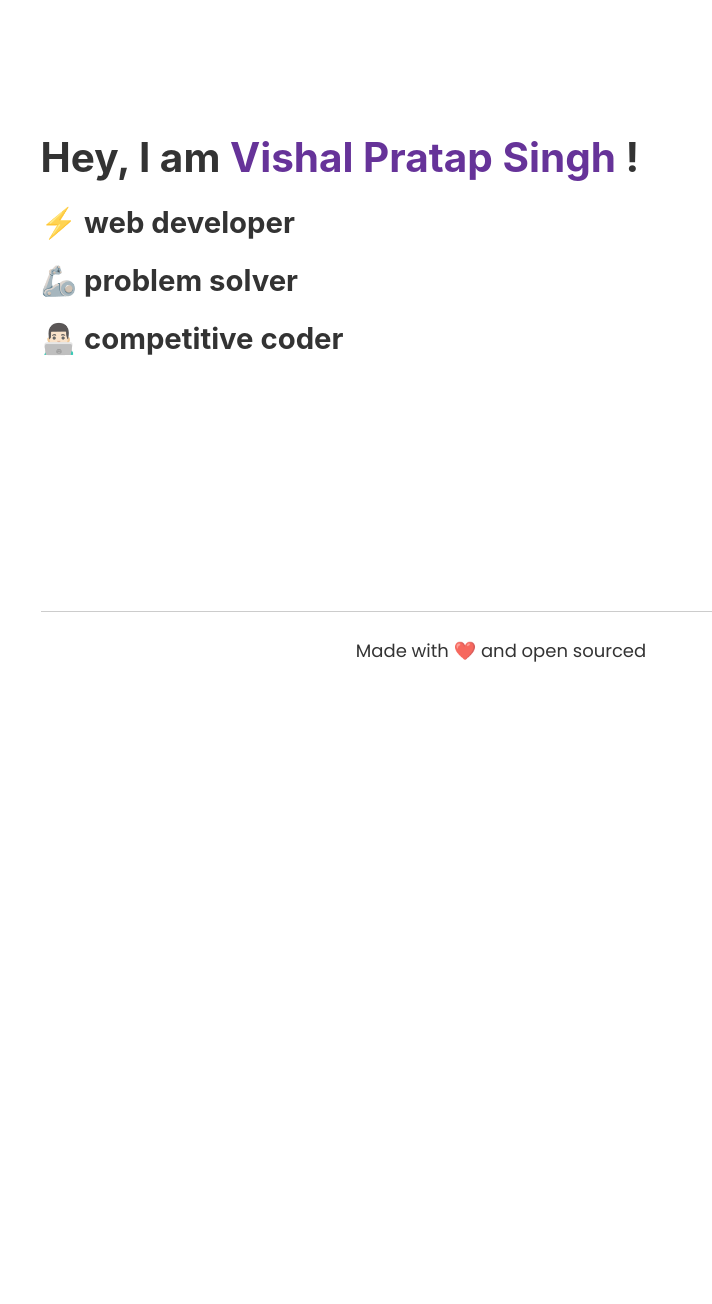
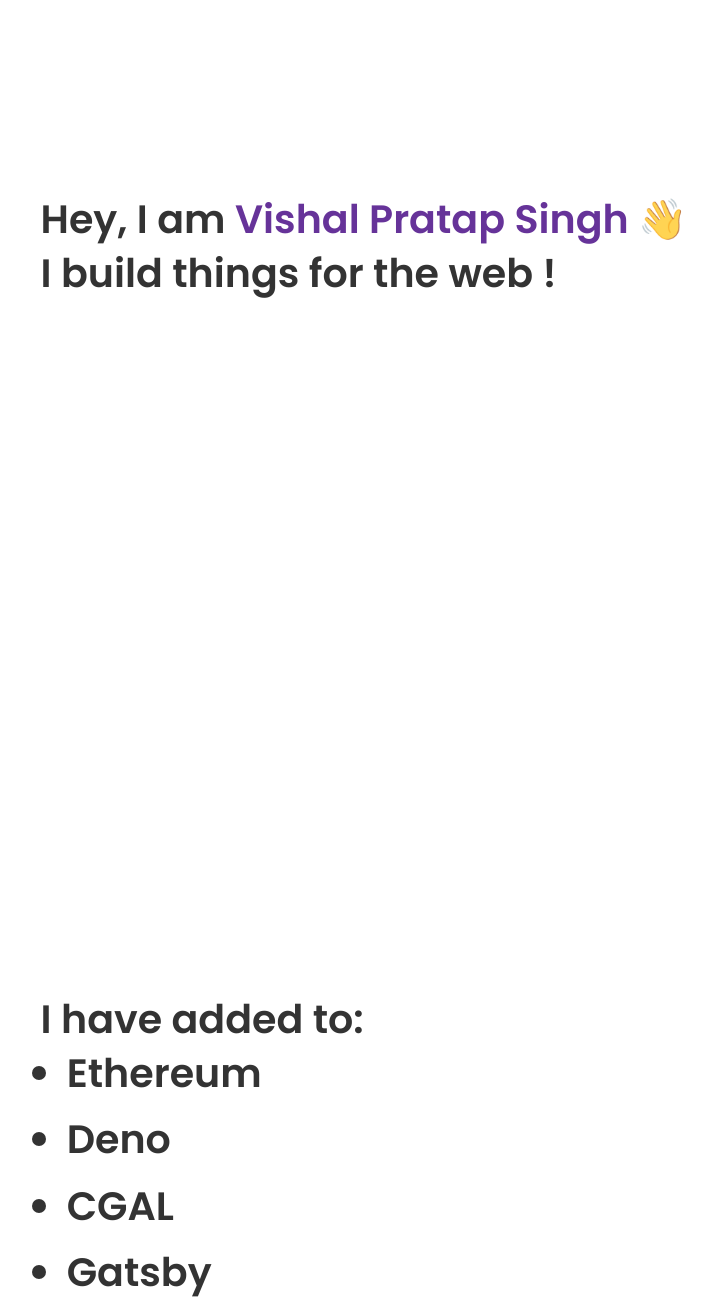
Before and after one commit to Rishabh-malhotraa/portfolio, a Gatsby site: page / in a window 1280 px wide. Shown: the part 120-1424 px from the top of the page, without its empty margins (139-851 px from the left). Before the commit the page ends 836 px from the top, so only its background shows below. Built offline with nearby package versions, Linux system fonts and the light colour scheme; Gatsby itself is replaced by a stand-in of ours.

Commit message:
update: changed some text

```diff
--- /dev/null
+++ b/src/pages/index.css
@@ -0,0 +1,18 @@
+.wave {
+   animation-name: wave-animation;  /* Refers to the name of your @keyframes element below */
+   animation-duration: 2.5s;        /* Change to speed up or slow down */
+   animation-iteration-count: infinite;  /* Never stop waving :) */
+   transform-origin: 70% 70%;       /* Pivot around the bottom-left palm */
+   display: inline-block;
+ }
+
+ @keyframes wave-animation {
+     0% { transform: rotate( 0.0deg) }
+    10% { transform: rotate(14.0deg) }  /* The following five values can be played with to make the waving more or less extreme */
+    20% { transform: rotate(-8.0deg) }
+    30% { transform: rotate(14.0deg) }
+    40% { transform: rotate(-4.0deg) }
+    50% { transform: rotate(10.0deg) }
+    60% { transform: rotate( 0.0deg) }  /* Reset for the last half to pause */
+   100% { transform: rotate( 0.0deg) }
+ }
--- a/src/pages/index.js
+++ b/src/pages/index.js
@@ -4,6 +4,7 @@
 import Layout from "../components/layout"
 // import Image from "../components/image"
 import SEO from "../components/seo"
+import "./index.css"
 
 const IndexPage = () => (
   <Layout>
@@ -11,32 +12,44 @@
     <div style={{}}>
       <div
         style={{
-          marginTop: "32vh",
-          marginBottom: "32vh",
+          height: "100vh",
           position: "relative",
         }}
       >
-        <h1>
-          Hey, I am <font color={"rebeccapurple"}>Vishal Pratap Singh </font>!
-        </h1>
-        <h2>
-          <span role="img" aria-label="thunder">
-            ⚡️
-          </span>{" "}
-          web developer
-        </h2>
-        <h2>
-          <span role="img" aria-label="mechanical arm">
-            🦾
-          </span>{" "}
-          problem solver
-        </h2>
-        <h2>
-          <span role="img" aria-label="boy on a laptop">
-            👨🏻‍💻
-          </span>{" "}
-          competitive coder
-        </h2>
+        <div
+          style={{
+            marginTop: "34%",
+            fontSize: "2.2em",
+            fontWeight: "600",
+            lineHeight: "1.35em",
+          }}
+        >
+          Hey, I am <font color={"rebeccapurple"}>Vishal Pratap Singh </font>{" "}
+          <span className={"wave"}>👋</span>
+          <br />I build things for the web !
+        </div>
+      </div>
+      <div
+        style={{
+          height: "100vh",
+          position: "relative",
+        }}
+      >
+        <div
+          style={{
+            fontSize: "2.2em",
+            fontWeight: "600",
+            lineHeight: "1.35em",
+          }}
+        >
+          I have added to:
+          <ul>
+            <li>Ethereum</li>
+            <li>Deno</li>
+            <li>CGAL</li>
+            <li>Gatsby</li>
+          </ul>
+        </div>
       </div>
     </div>
   </Layout>
```
